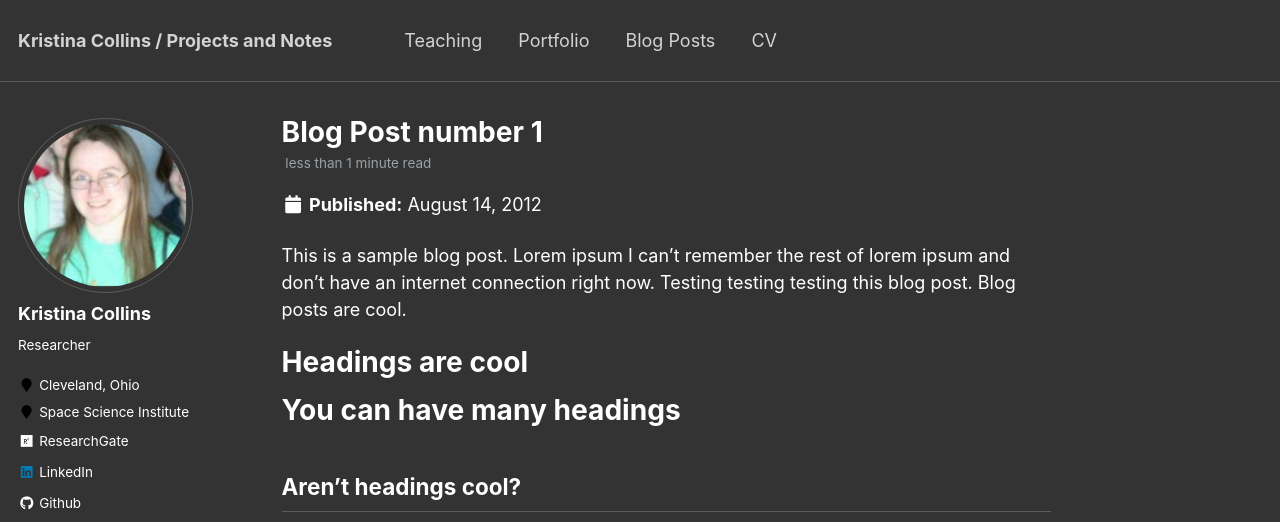
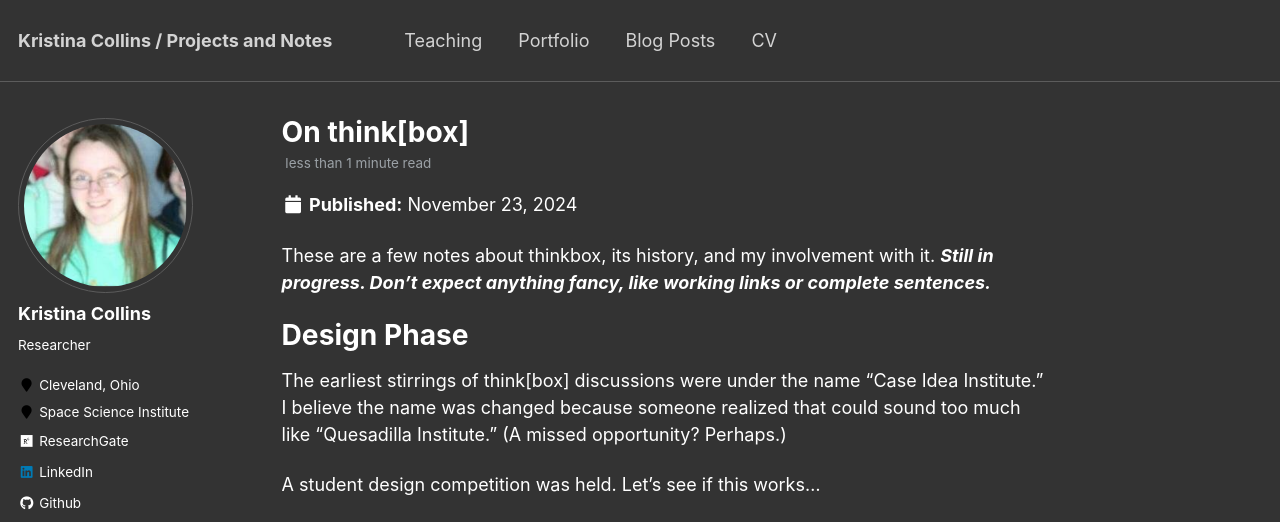
Before and after one commit to KCollins/KCollins.github.io, a Jekyll site: the page built from _posts/2012-08-14-blog-post-1.md, in a window 1280 px wide and 1400 px high. Shown: the top 522 px of the window. Built offline with Jekyll 4.4.1, drawn with Linux system fonts in a browser that asks for light colours; some web fonts are replaced; some of the changed text lies outside the part shown; grey boxes are pictures that could not be loaded.

Commit message:
Update 2012-08-14-blog-post-1.md

```diff
--- a/_posts/2012-08-14-blog-post-1.md
+++ b/_posts/2012-08-14-blog-post-1.md
@@ -1,20 +1,27 @@
 ---
-title: 'Blog Post number 1'
-date: 2012-08-14
-permalink: /posts/2012/08/blog-post-1/
+title: 'On think[box]'
+date: 2024-11-23
+permalink: /posts/thinkbox
 tags:
-  - cool posts
-  - category1
-  - category2
+  - think[box]
+  - makerspace
 ---
 
-This is a sample blog post. Lorem ipsum I can't remember the rest of lorem ipsum and don't have an internet connection right now. Testing testing testing this blog post. Blog posts are cool.
+These are a few notes about thinkbox, its history, and my involvement with it. **_Still in progress. Don't expect anything fancy, like working links or complete sentences._**
 
-Headings are cool
+Design Phase
 ======
+The earliest stirrings of think[box] discussions were under the name "Case Idea Institute." I believe the name was changed because someone realized that could sound too much like "Quesadilla Institute." (A missed opportunity? Perhaps.)
 
-You can have many headings
-======
+A student design competition was held.
+Let's see if this works...
+<iframe src="https://prezi.com/p/embed/XxEijrIglq4m7oA57s7x/" id="iframe_container" frameborder="0" webkitallowfullscreen="" mozallowfullscreen="" allowfullscreen="" allow="autoplay; fullscreen" height="315" width="560"></iframe>
 
-Aren't headings cool?
+think[box] 1.0: The Busy Bees
 ------
+
+While we were working on things in Glennan, Lincoln Storage was being renovated:
+<iframe width="560" height="315" src="https://www.youtube.com/embed/OuFfpoC-brM?si=EkJ8A6iLjAW_1Ygy" title="YouTube video player" frameborder="0" allow="accelerometer; autoplay; clipboard-write; encrypted-media; gyroscope; picture-in-picture; web-share" referrerpolicy="strict-origin-when-cross-origin" allowfullscreen></iframe>
+
+think[box] 2.0:
+------
```
